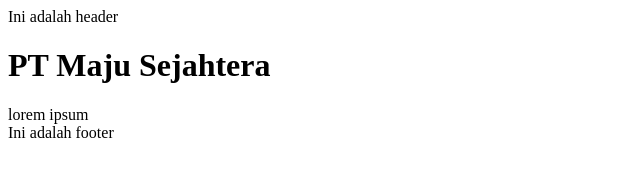
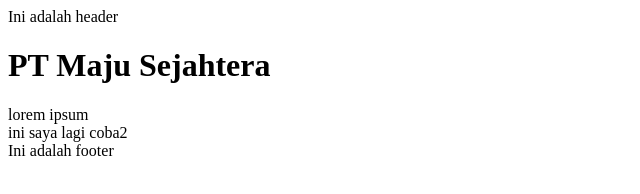
Before and after one commit to RM-Ibrahim/CompanyProfile, a plain HTML site: page index.html in a window 1280 px wide. Shown: the whole page, without its empty margins (0-640 px from the left). Drawn offline with Linux system fonts and the light colour scheme.

Commit message:
Menambahkan isi pada div kedua

```diff
--- a/index.html
+++ b/index.html
@@ -13,6 +13,8 @@
 
     <div>lorem ipsum</div>
 
+    <div>ini saya lagi coba2</div>
+
     <footer>Ini adalah footer</footer>
 
 </body>
```
